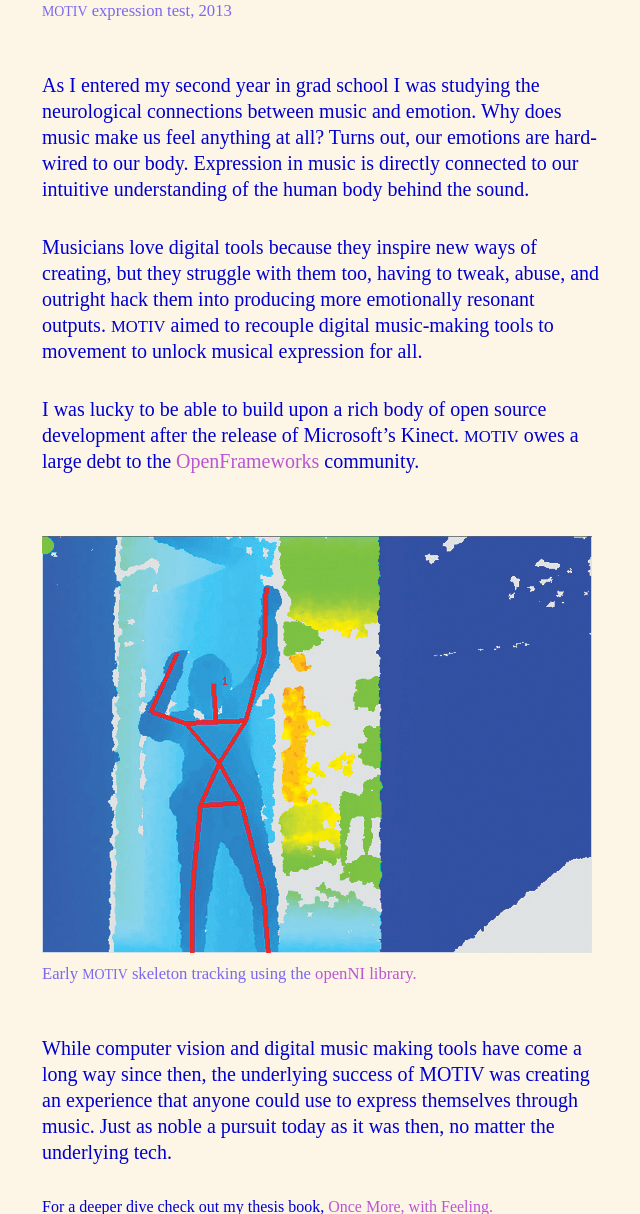
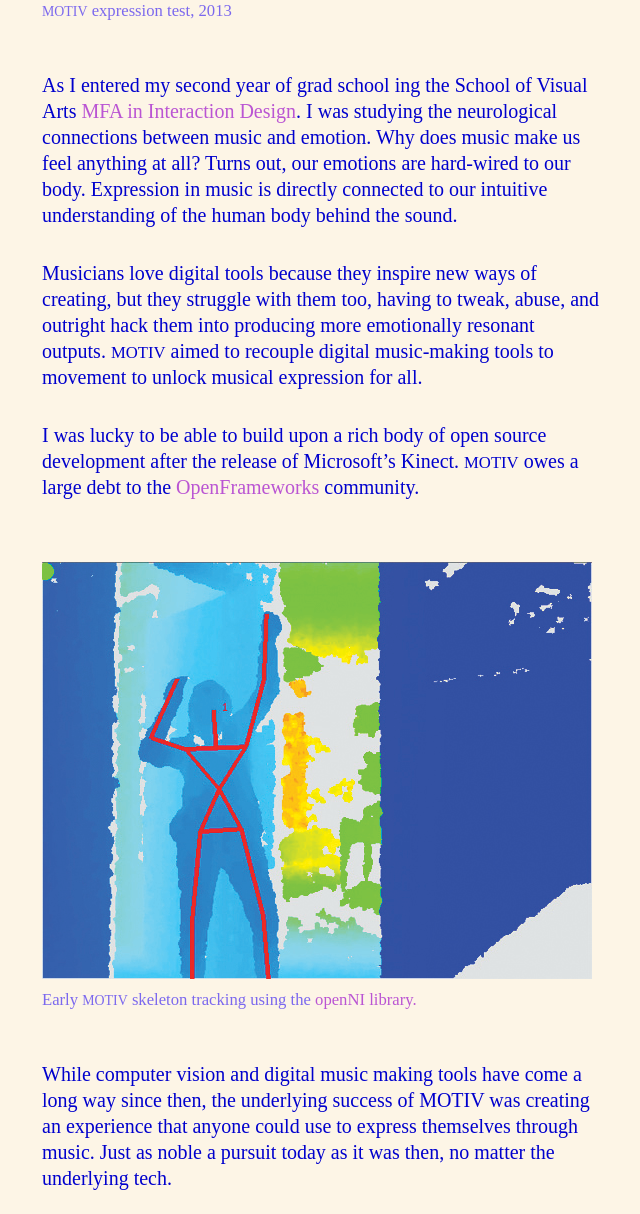
Before and after one commit to strangenative/strangenative.github.io, a Jekyll site: the page built from _projects/2011_motiv.md, in a window 1280 px wide and 1400 px high, scrolled down 1870 px, cut to the strip 186-1400 px from the top of the window. Shown: the whole strip, without its empty margins (318-958 px from the left). Built offline with Jekyll 4.4.1, drawn with Linux system fonts in a browser that asks for light colours; some web fonts are replaced; some of the changed text lies outside the part shown.

Commit message:
Added a few details to MOTIV project

```diff
--- a/_projects/2011_motiv.md
+++ b/_projects/2011_motiv.md
@@ -24,7 +24,7 @@ On July 21st, 2011 my graduate thesis project, <small>MOTIV</small>, appeared in
 </div>
 <small class="media_description"><small>MOTIV</small> expression test, 2013</small>
 
-As I entered my second year in grad school I was studying the neurological connections between music and emotion. Why does music make us feel anything at all? Turns out, our emotions are hard-wired to our body. Expression in music is directly connected to our intuitive understanding of the human body behind the sound.
+As I entered my second year of grad school ing the School of Visual Arts [MFA in Interaction Design](https://interactiondesign.sva.edu). I was studying the neurological connections between music and emotion. Why does music make us feel anything at all? Turns out, our emotions are hard-wired to our body. Expression in music is directly connected to our intuitive understanding of the human body behind the sound.
 
 Musicians love digital tools because they inspire new ways of creating, but they struggle with them too, having to tweak, abuse, and outright hack them into producing more emotionally resonant outputs. <small>MOTIV</small> aimed to recouple digital music-making tools to movement to unlock musical expression for all.
 
@@ -40,9 +40,9 @@ While computer vision and digital music making tools have come a long way since
 ***
 
 <h3>Thesis Collaborators:</h3>
+- SVA MFA, Interaction Design Chair: Liz Danzico
+- Professors: Paul Pangaro, Jennifer Bove
 - Advisors: Nicholas Felton, Robin Bargar
-- Professors: Paul Pangaro, Jennifer Bove
-- MFA Chair: Liz Danzico
 
 ***
 
```
Also changed, not shown: 7 other files.
